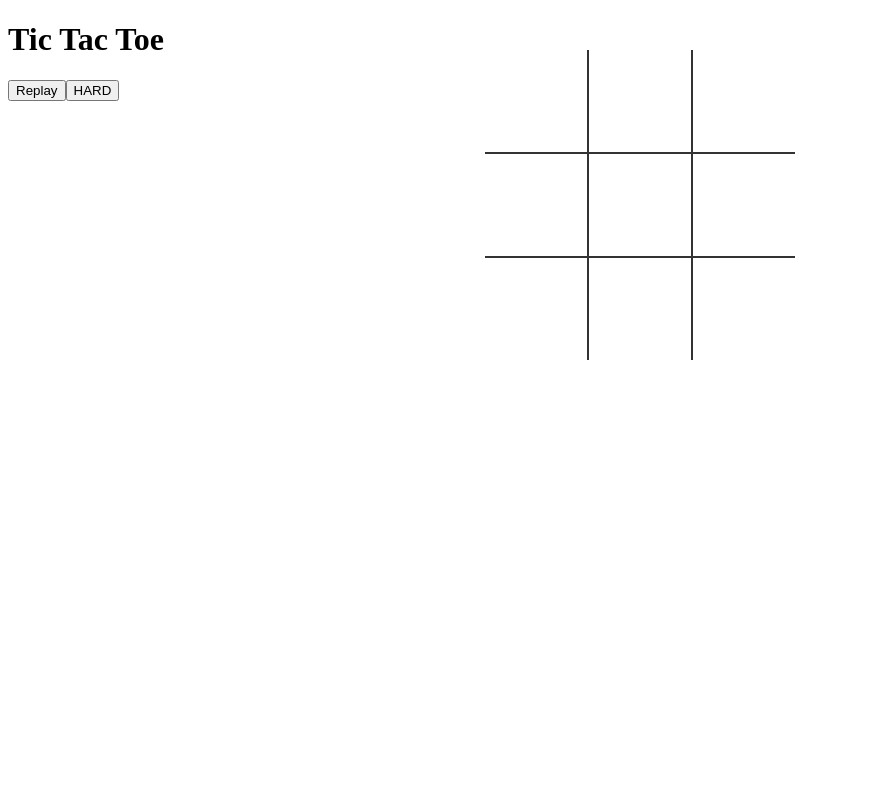
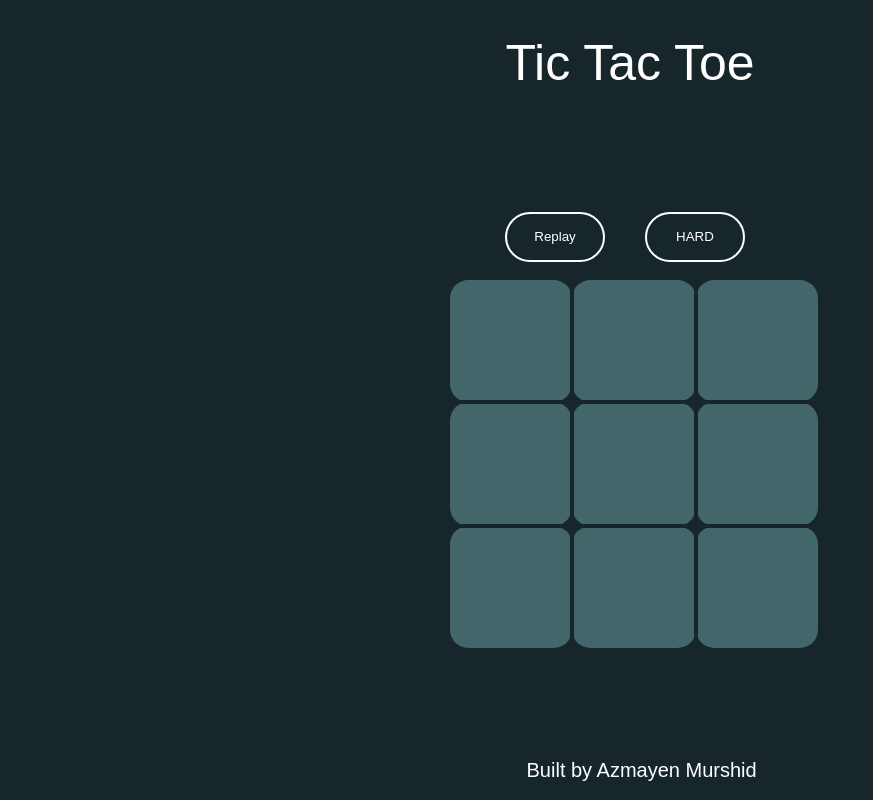
Before and after one commit to AzmayenMurshid/tictactoeai, a website built with Vite: page index.html in a window 1280 px wide. Shown: the whole page, without its empty margins (0-873 px from the left). Built offline with nearby package versions, Linux system fonts and the light colour scheme; a web font is replaced by a local one.

Commit message:
UI Redesign #1

```diff
--- a/main.js
+++ b/main.js
@@ -6,7 +6,7 @@ const AI = 'X';
 const winCombos = [
 	[0, 1, 2], [3, 4, 5], [6, 7, 8],
 	[0, 3, 6], [1, 4, 7], [2, 5, 8],
-  [0, 4, 8], [6, 4, 2]
+  [0, 4, 8], [6, 4, 2],
 ]
 
 var MINIMAX = false
@@ -25,6 +25,7 @@ document.querySelector('#app').innerHTML = `
   <div>
     <h1> Tic Tac Toe </h1>
     <table>
+    <tbody>
 		<tr>
 			<td class="cell" id="0"></td>
 			<td class="cell" id="1"></td>
@@ -40,11 +41,13 @@ document.querySelector('#app').innerHTML = `
 			<td class="cell" id="7"></td>
 			<td class="cell" id="8"></td>
 		</tr>
+    </tbody>
     </table>
     <div class="endgame" id="endgame">
       <div class="text"></div>
     </div>
-    <div id="btnContainer"></div>
+    <div class="btnContainer" id="btnContainer"></div>
+    <footer id="footer" class="footer">Built by Azmayen Murshid</footer>
   </div>
 `
 const replayBtn = document.createElement('button');
@@ -65,7 +68,7 @@ const redoBtn = document.createElement('button');
 redoBtn.textContent = 'Redo';
 redoBtn.addEventListener('click', startGame);
 document.getElementById('endgame').appendChild(redoBtn);
-redoBtn.innerHTML = `<img src = "replayIcon.svg" />`
+redoBtn.innerHTML = `<img src = "./replayIcon.png" alt="Replay" />`
 
 const cells = document.querySelectorAll('.cell');
 startGame()
@@ -101,7 +104,7 @@ function checkWin(board, player){
 function gameOver(gameWon){
   for (let index of winCombos[gameWon.index]) {
     document.getElementById(index).style.backgroundColor =
-    gameWon.player == PLAYER ? "green" : "red";
+    gameWon.player == PLAYER ? "#5a9964" : "#995a5b"; // change colors
   }
   for(var i = 0; i < cells.length; i++){
     cells[i].removeEventListener('click', turnClick, false);
--- a/style.css
+++ b/style.css
@@ -1,20 +1,36 @@
+@import url('https://fonts.googleapis.com/css2?family=Anton+SC&display=swap');
+@import url('https://fonts.googleapis.com/css2?family=Anton+SC&family=Share+Tech&display=swap');
+
+body{
+	background-color: #16262a;
+}
+
 td {
-	border:  2px solid #333;
-	height:  100px;
-	width:  100px;
+	padding: 20px;
+	border: 4px solid #16262a;
+	height: 80px;
+	width: 80px;
 	text-align:  center;
 	vertical-align:  middle;
-	font-family:  "Comic Sans MS", cursive, sans-serif;
+	font-family: "Share Tech", sans-serif;
+	font-weight: 400;
+	font-style: normal;
 	font-size:  70px;
+	background-color: #43666b;
+	border-radius: 15%;
 	cursor: pointer;
 }
 
+.cell{
+	margin-left: 20px;
+}
 table {
 	border-collapse: collapse;
 	position: absolute;
 	left: 50%;
-	margin-left: -155px;
-	top: 50px;
+	margin-left: -190px;
+	top: 35%;
+	border-color: white;
 }
 
 table tr:first-child td {
@@ -37,7 +53,7 @@ table tr td:last-child {
   display: none;
   width: 200px;
   top: 120px;
-  background-color: rgba(205,133,63, 0.8);
+  background-color: rgba(47, 43, 39, 0.8);
   position: absolute;
   left: 50%;
   margin-left: -100px;
@@ -47,4 +63,62 @@ table tr td:last-child {
   border-radius: 5px;
   color: white;
   font-size: 2em;
+  margin-top: 250px;
+  font-family: "Anton SC", sans-serif;
+  font-weight: 400;
+  font-style: normal;
+  color: white
 }
+
+.endgame button{
+	border: none;
+}
+
+img{
+	height: 50px;
+	width: 50px;
+}
+
+h1{
+	text-align: center;
+	margin-bottom: 100px;
+	margin-left: -20px;
+	font-family: "Anton SC", sans-serif;
+	font-weight: 400;
+	font-style: normal;
+	color: white;
+	font-size: 50px;
+}
+
+.btnContainer{
+	position: absolute;
+	left: 50%;
+	margin-left: -155px;
+}
+
+button{
+	width: 100px;
+	height: 50px;
+	border: solid 2px;
+	background: none;
+	border-radius: 50px;
+	cursor: pointer;
+	margin: 20px;
+	color: white;
+}
+
+footer{
+	position: absolute;
+	bottom: 0;
+	width: 99%;
+	height: 60px;
+	color: white;
+	text-align: center;
+	line-height: 60px;
+	font-family: "Anton SC", sans-serif;
+  	font-weight: 400;
+  	font-style: normal;
+	font-size: 20px;
+
+
+}
```
Also changed, not shown: replayIcon.png (added), replayIcon.svg (deleted).
